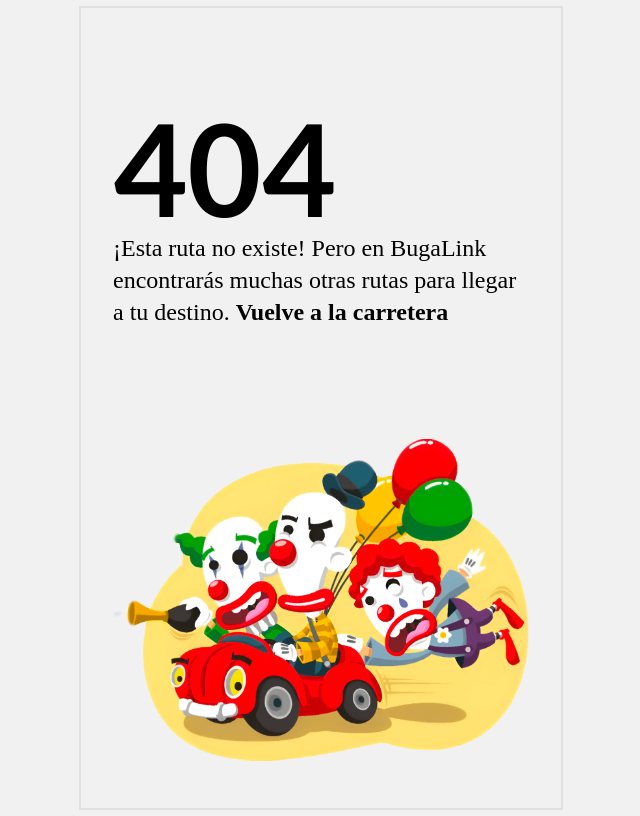
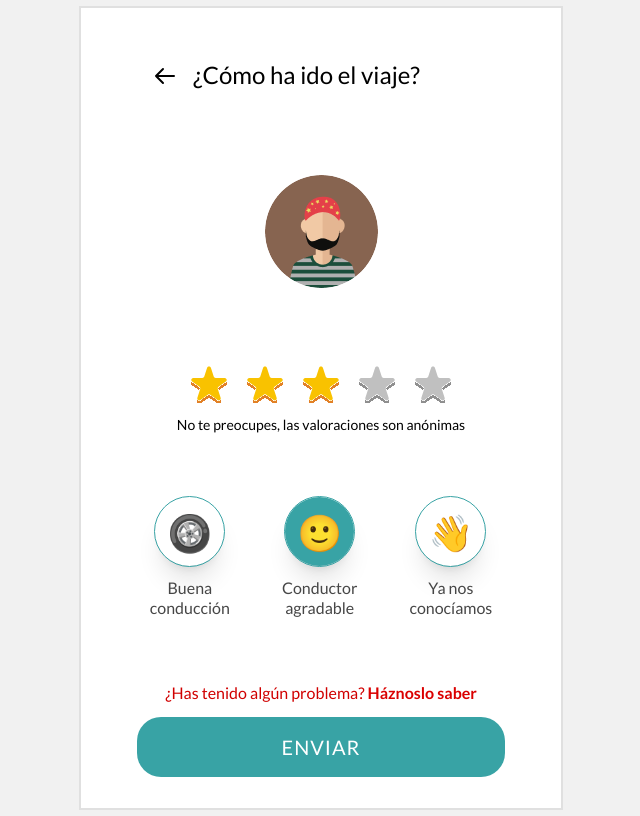
Before and after one commit to ISPP-Grupo5/BugaLink, a Next.js app in the folder bugalink-frontend/: page /trips/1/rating/new in a window 1280 px wide. Before the commit this address had no page. Shown: the whole page, without its empty margins (319-959 px from the left). Built offline with nearby package versions, Linux system fonts and the light colour scheme; no server answers.

Commit message:
feat(401): Rating joined, but remains to check post because of 401 unauthorized error

```diff
--- a/bugalink-frontend/pages/users/[id]/rating/new/index.tsx
+++ b/bugalink-frontend/pages/trips/[id]/rating/new/index.tsx
@@ -3,38 +3,60 @@ import CTAButton from '@/components/buttons/CTA';
 import RatingButton from '@/components/buttons/Ratings';
 import AnimatedLayout from '@/components/layouts/animated';
 import StarRating from '@/components/starRating';
+import useTrip from '@/hooks/useTrip';
+import useUserStats from '@/hooks/useUserStats';
 import axios from '@/lib/axios';
 import { Drawer } from '@mui/material';
-import { useState } from 'react';
+import { GetServerSideProps } from 'next';
+import { User } from 'next-auth';
+import { useSession } from 'next-auth/react';
+import { useEffect, useState } from 'react';
 import ReportProblem from '../new/problem';
 
-export default function RatingScreen() {
-  const [rating, setRating] = useState(3);
+export const getServerSideProps: GetServerSideProps = async (context) => {
+  const { id } = context.query;
+
+  const data = {
+    id: id,
+  };
+
+  return {
+    props: { data },
+  };
+};
+
+export default function RatingScreen({ data }) {
+  const authUser = useSession().data?.user as User;
+
+  const tripId = data.id;
+
+
+
+  const { trip, isLoading, isError } = useTrip(tripId);
+
+  const driver= trip? trip.driver : null;
+  const user = trip? driver.user: null;
+  const username =trip? user.first_name +" "+ user.last_name: null;
+  const photo = trip? user.photo: null;
+
+
+
+  const [ratingValue, setRating] = useState(3);
   const [goodConduction, setGoodConduction] = useState(false);
   const [friendlyDriver, setFriendlyDriver] = useState(true);
   const [knewEachOther, setKnewEachOther] = useState(false);
   const [drawerReport, setDrawerReport] = useState(false);
-
-  const driverId = 1; //TODO: change this to the id of the driver
-  const passengerId = 2; //TODO: change this to the passenger's id
-  const individualRideId = 1; //TODO: change this to the individual ride id
-  const userId = 2; //TODO: change this to the user id
-
   const handleSubmit = async () => {
-    const data = {
-      rating_type: 'driver',
-      driver: driverId,
-      passenger: passengerId,
-      IndividualRide: individualRideId,
-      user_id: userId,
-      rating: rating,
+    const datos = {
+      user_id: authUser.user_id,
+      rating: ratingValue,
       is_good_driver: friendlyDriver,
       is_pleasant_driver: goodConduction,
       already_known: knewEachOther,
     };
 
     // transform to asnyc await
-    const response = await axios.post('/users' + driverId + '/reviews/', data);
+    const response = await axios.post('trips/' + tripId + '/rate/', datos);
     console.log(response.data);
 
     //Set values to default just in case so there is no problem in future ratings (see if can bedeleted)
@@ -48,11 +70,11 @@ export default function RatingScreen() {
     <AnimatedLayout className="flex flex-col items-center justify-around bg-white px-6 sm:px-14">
       <BackButtonText text="¿Cómo ha ido el viaje?" />
       <div className="flex flex-col items-center space-y-4">
-        <img src="/assets/mocks/avatar1.png" className="rounded-full " />
-        <p className="text-xl font-bold">Pablo D. López</p>
+        <img src={photo? photo: "/assets/mocks/avatar1.png"} className="rounded-full " />
+        <p className="text-xl font-bold">{username}</p>
       </div>
       <div className="flex flex-col items-center space-y-3">
-        <StarRating value={rating} setValue={setRating} />
+        <StarRating value={ratingValue} setValue={setRating} />
         <p className="text-center text-sm">
           No te preocupes, las valoraciones son anónimas
         </p>
```
Also changed, not shown: bugalink-frontend/hooks/useRatings.ts (added, +15 -0 lines), bugalink-frontend/pages/trips/[id]/rating/new/problem.tsx (renamed from bugalink-frontend/pages/users/[id]/rating/new/problem.tsx).
